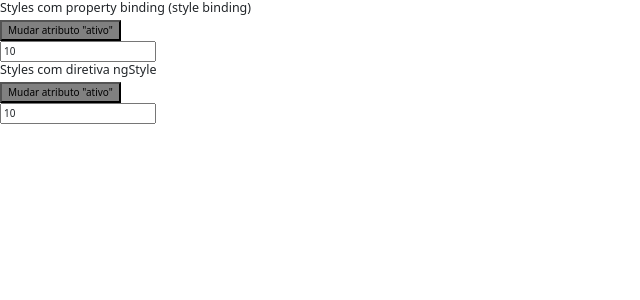
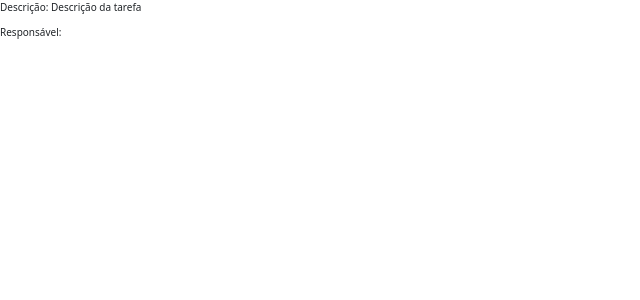
Before and after one commit to EduardTeixeira/angular-loiane-training, an Angular app in the folder diretivas/: page / in a window 1280 px wide. Shown: the top 300 px of the page, without its empty margins (0-640 px from the left). Built offline with nearby package versions, Linux system fonts and the light colour scheme.

Commit message:
operador elvis

```diff
--- a/diretivas/src/app/app.component.html
+++ b/diretivas/src/app/app.component.html
@@ -14,4 +14,8 @@
 <app-diretiva-ngclass></app-diretiva-ngclass>
 -->
 
+<!--
 <app-diretiva-ngstyle></app-diretiva-ngstyle>
+-->
+
+<app-operador-elvis></app-operador-elvis>
--- a/diretivas/src/app/app.module.ts
+++ b/diretivas/src/app/app.module.ts
@@ -10,6 +10,7 @@
 import { DiretivaNgforComponent } from './diretiva-ngfor/diretiva-ngfor.component';
 import { DiretivaNgclassComponent } from './diretiva-ngclass/diretiva-ngclass.component';
 import { DiretivaNgstyleComponent } from './diretiva-ngstyle/diretiva-ngstyle.component';
+import { OperadorElvisComponent } from './operador-elvis/operador-elvis.component';
 
 @NgModule({
   declarations: [
@@ -19,7 +20,8 @@
     DiretivaNgswitchComponent,
     DiretivaNgforComponent,
     DiretivaNgclassComponent,
-    DiretivaNgstyleComponent
+    DiretivaNgstyleComponent,
+    OperadorElvisComponent
   ],
   imports: [
     BrowserModule,
--- /dev/null
+++ b/diretivas/src/app/operador-elvis/operador-elvis.component.html
@@ -0,0 +1,19 @@
+<p>
+    Descrição: {{ tarefa.desc }}
+</p>
+
+<!--
+<p>
+    Responsável: {{ tarefa.responsavel.nome }}
+</p>
+-->
+
+<!--
+<p>
+    Responsável: {{ tarefa.responsavel != null ? tarefa.responsavel.nome : '' }}
+</p>
+-->
+
+<p>
+    Responsável: {{ tarefa.responsavel?.usuario?.nome }}
+</p>
--- /dev/null
+++ b/diretivas/src/app/operador-elvis/operador-elvis.component.ts
@@ -0,0 +1,22 @@
+import { Component, OnInit } from '@angular/core';
+
+@Component({
+  selector: 'app-operador-elvis',
+  templateUrl: './operador-elvis.component.html',
+  styleUrls: ['./operador-elvis.component.css']
+})
+export class OperadorElvisComponent implements OnInit {
+
+  tarefa: any = {
+    desc: 'Descrição da tarefa',
+    responsavel: {
+      usuario: null,
+    }
+  }
+
+  constructor() { }
+
+  ngOnInit(): void {
+  }
+
+}
```
Also changed, not shown: diretivas/src/app/operador-elvis/operador-elvis.component.css (added), 1 other file (tests, documents, lock files or other folders).
